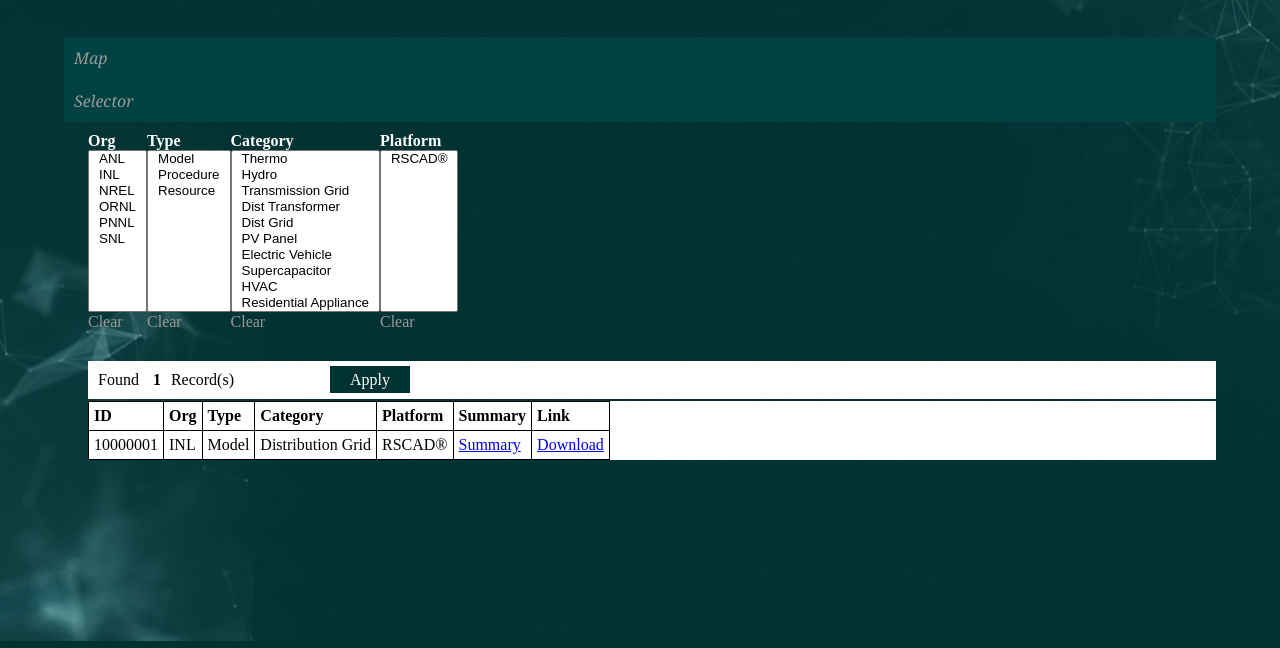
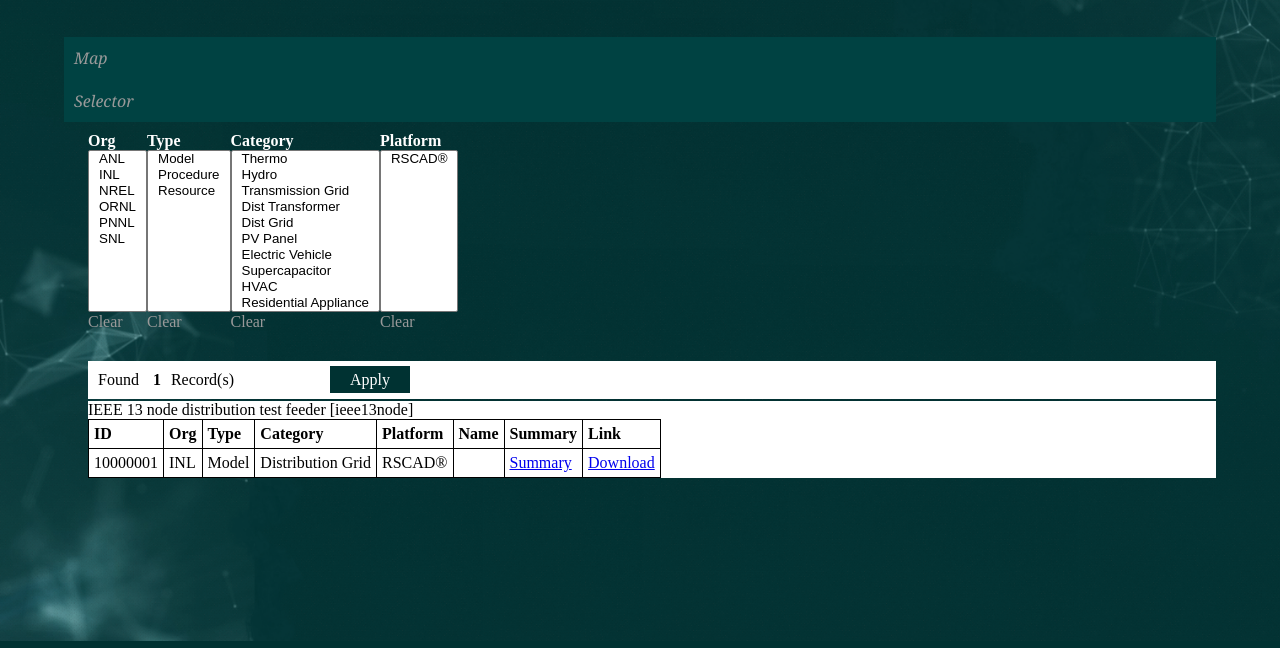
Before and after one commit to Svet19/openlib.github.io, a plain HTML site: page index.html in a window 1280 px wide. Both pictures are taken after a click on the tab "Selector". Shown: the part 189-837 px from the top of the page. Drawn offline with nearby package versions, Linux system fonts and the light colour scheme.

Commit message:
Update index.html

```diff
--- a/index.html
+++ b/index.html
@@ -209,8 +209,8 @@ $(document).ready(function(){
 		  <div id="selector-results">
 			<table>
 			<tbody>
-				<tr><th>ID</th><th>Org</th><th>Type</th><th>Category</th><th>Platform</th><th>Summary</th><th>Link</th></tr>
-				<tr><td>10000001</td><td>INL</td><td>Model</td><td>Distribution Grid</td><td>RSCAD&reg</td><td><a target="_blank" href="testTemplate.html">Summary</a></td><td><a target="_blank" href="ModelInfoTemplate.html?modelID=10000001">Download</a></td></tr>
+				<tr><th>ID</th><th>Org</th><th>Type</th><th>Category</th><th>Platform</th><th>Name</th><th>Summary</th><th>Link</th></tr>
+				<tr><td>10000001</td><td>INL</td><td>Model</td><td>Distribution Grid</td><td>RSCAD&reg</td><td></td>IEEE 13 node distribution test feeder [ieee13node]</td><td><a target="_blank" href="testTemplate.html">Summary</a></td><td><a target="_blank" href="ModelInfoTemplate.html?modelID=10000001">Download</a></td></tr>
 			</tbody>
 			</table>
 		</div>  <!selector>
```
